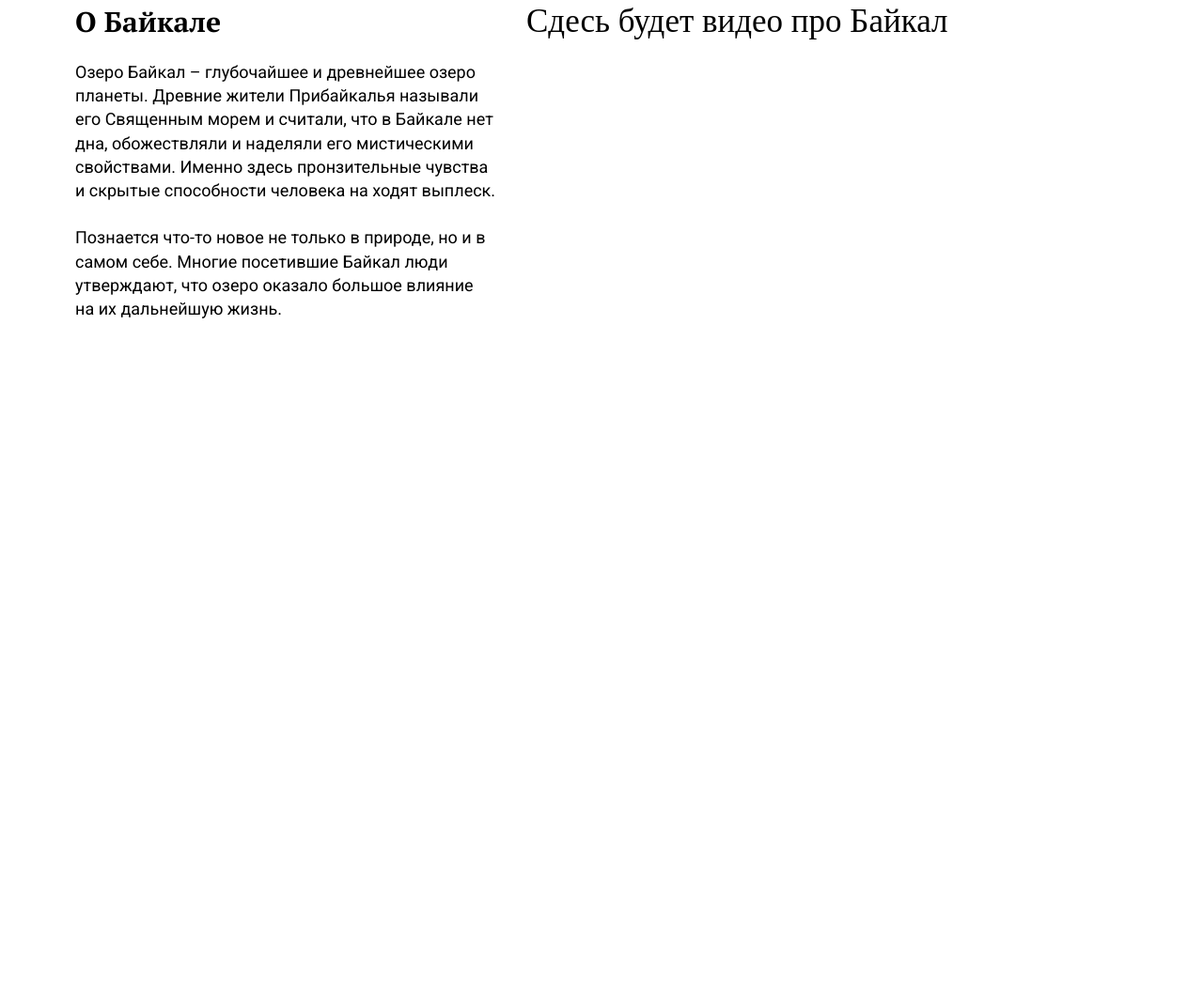
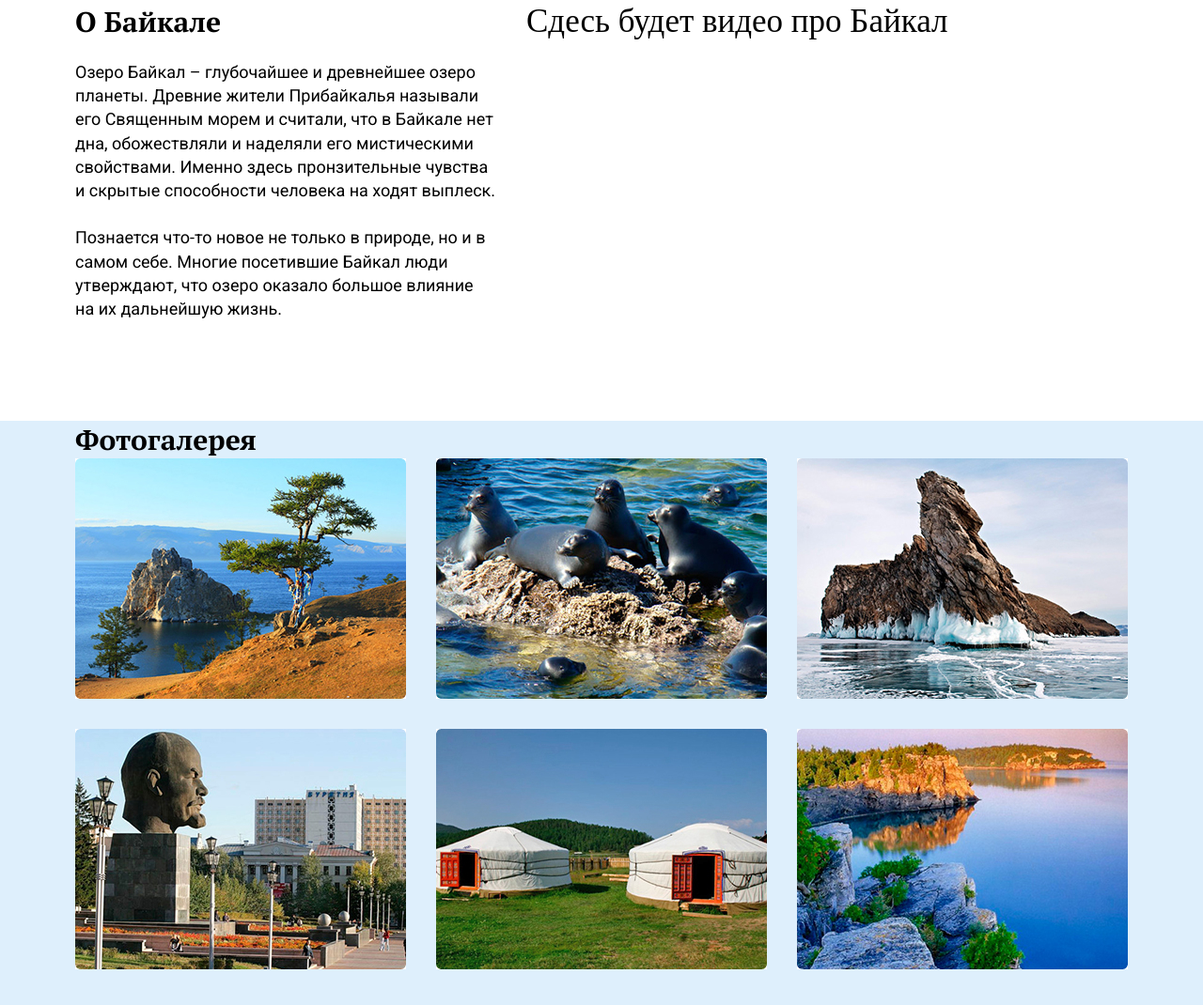
Before and after one commit to AlexForber/baikal, a website: page src/index.html in a window 1280 px wide. Shown: the part 4570-5640 px from the top of the page at 94% size. Before the commit the page ends 5018 px from the top, so only its background shows below. Drawn offline with nearby package versions, Linux system fonts and the light colour scheme; files that its build step writes are made by us from their sources; files whose address does not match are found by name.

Commit message:
created section gallery

```diff
--- /dev/null
+++ b/src/assets/scss/components/_gallery.scss
@@ -0,0 +1,10 @@
+.gallery{
+    min-height: 766px;
+    background: #deeffc;
+
+    &__wrapper{
+        display: grid;
+        grid-template-columns: 1fr 1fr 1fr;
+        gap: 32px;
+    }
+}
--- a/src/assets/scss/style.scss
+++ b/src/assets/scss/style.scss
@@ -42,3 +42,4 @@ a{
 @import './components/directions';
 @import './components/offer';
 @import './components/map';
+@import './components/gallery';
--- a/src/index.html
+++ b/src/index.html
@@ -238,6 +238,20 @@
         </div>
     </section>
 
+    <section class="gallery">
+        <div class="container">
+            <h2 class="gallery__title">Фотогалерея</h2>
+            <div class="gallery__wrapper">
+                <img class="gallery__image" src="./assets/images/gallery/gallery-one.jpg" alt="">
+                <img class="gallery__image" src="./assets/images/gallery/gallery-two.jpg" alt="">
+                <img class="gallery__image" src="./assets/images/gallery/gallery-three.jpg" alt="">
+                <img class="gallery__image" src="./assets/images/gallery/gallery-four.jpg" alt="">
+                <img class="gallery__image" src="./assets/images/gallery/gallery-five.jpg" alt="">
+                <img class="gallery__image" src="./assets/images/gallery/gallery-six.jpg" alt="">
+            </div>
+        </div>
+    </section>
+
 
 
     <script src="assets/js/script.js"></script>
```
Also changed, not shown: dist/assets/css/style.css, dist/assets/css/style.min.css, dist/assets/images/gallery/gallery-five.jpg (added), dist/assets/images/gallery/gallery-four.jpg (added), dist/assets/images/gallery/gallery-one.jpg (added), dist/assets/images/gallery/gallery-six.jpg (added), dist/assets/images/gallery/gallery-three.jpg (added), dist/assets/images/gallery/gallery-two.jpg (added), dist/index.html, src/assets/images/gallery/gallery-five.jpg (added), src/assets/images/gallery/gallery-four.jpg (added), src/assets/images/gallery/gallery-one.jpg (added), src/assets/images/gallery/gallery-six.jpg (added), src/assets/images/gallery/gallery-three.jpg (added), 1 more files, 1 other file.
